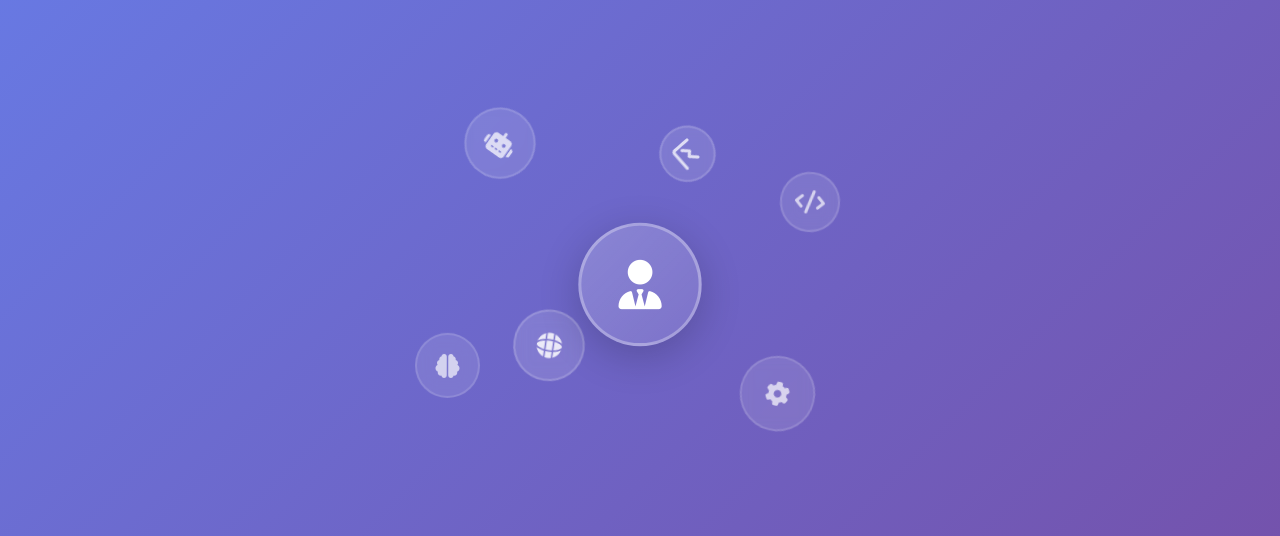
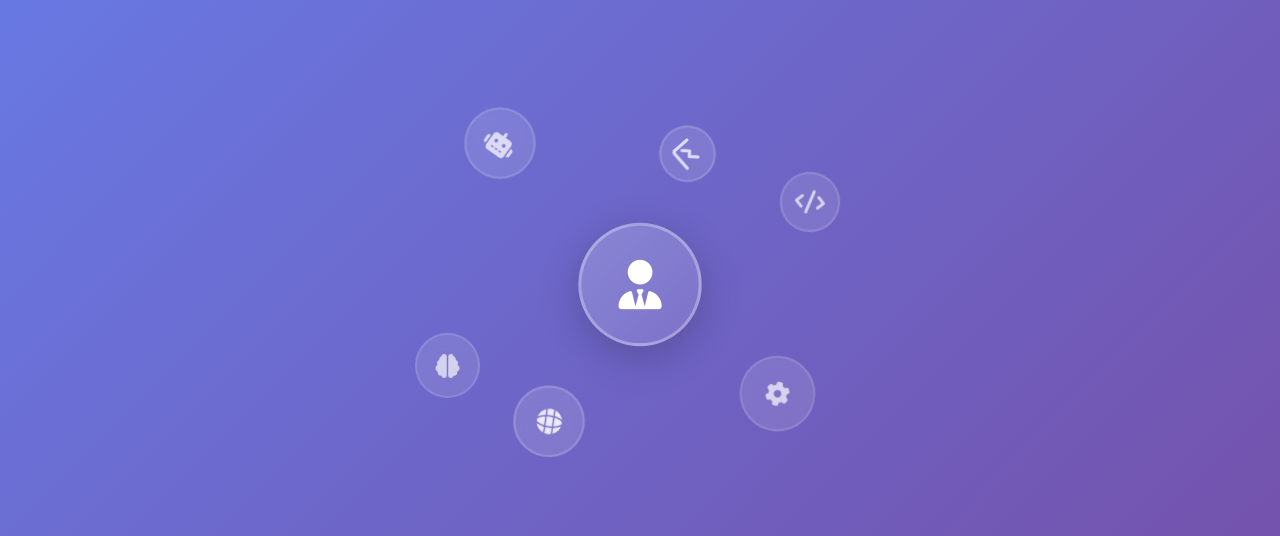
Before and after one commit to hussain1022/droptechify, a website: page index.html in a window 1280 px wide. Shown: the part 264-800 px from the top of the page. Drawn offline with nearby package versions, Linux system fonts and the light colour scheme.

Commit message:
Update style.css

```diff
--- a/style.css
+++ b/style.css
@@ -549,7 +549,7 @@ img {
 .element-6 {
     width: 68px;
     height: 68px;
-    bottom: 25%;
+    bottom: 6%;
     left: 25%;
     animation-delay: 5s;
 }
```
